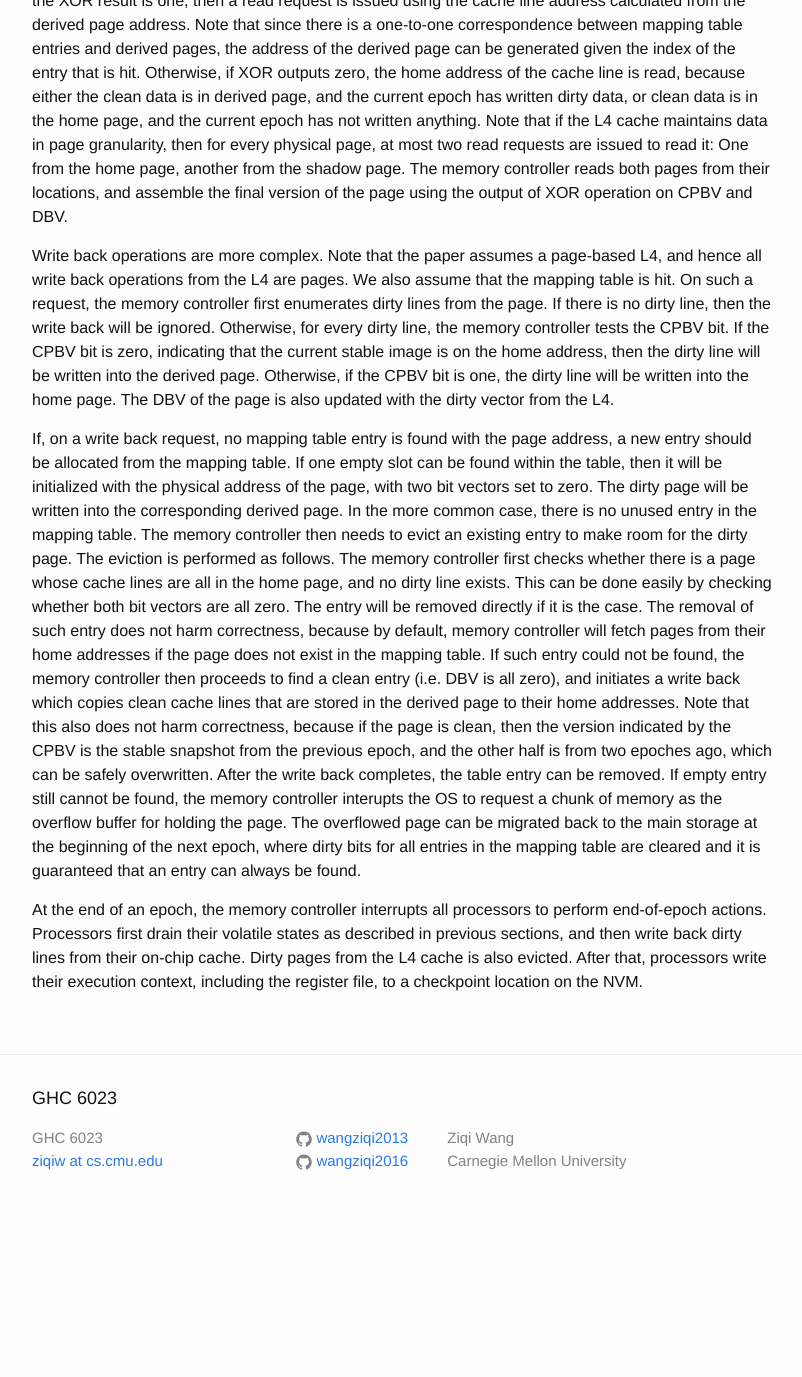
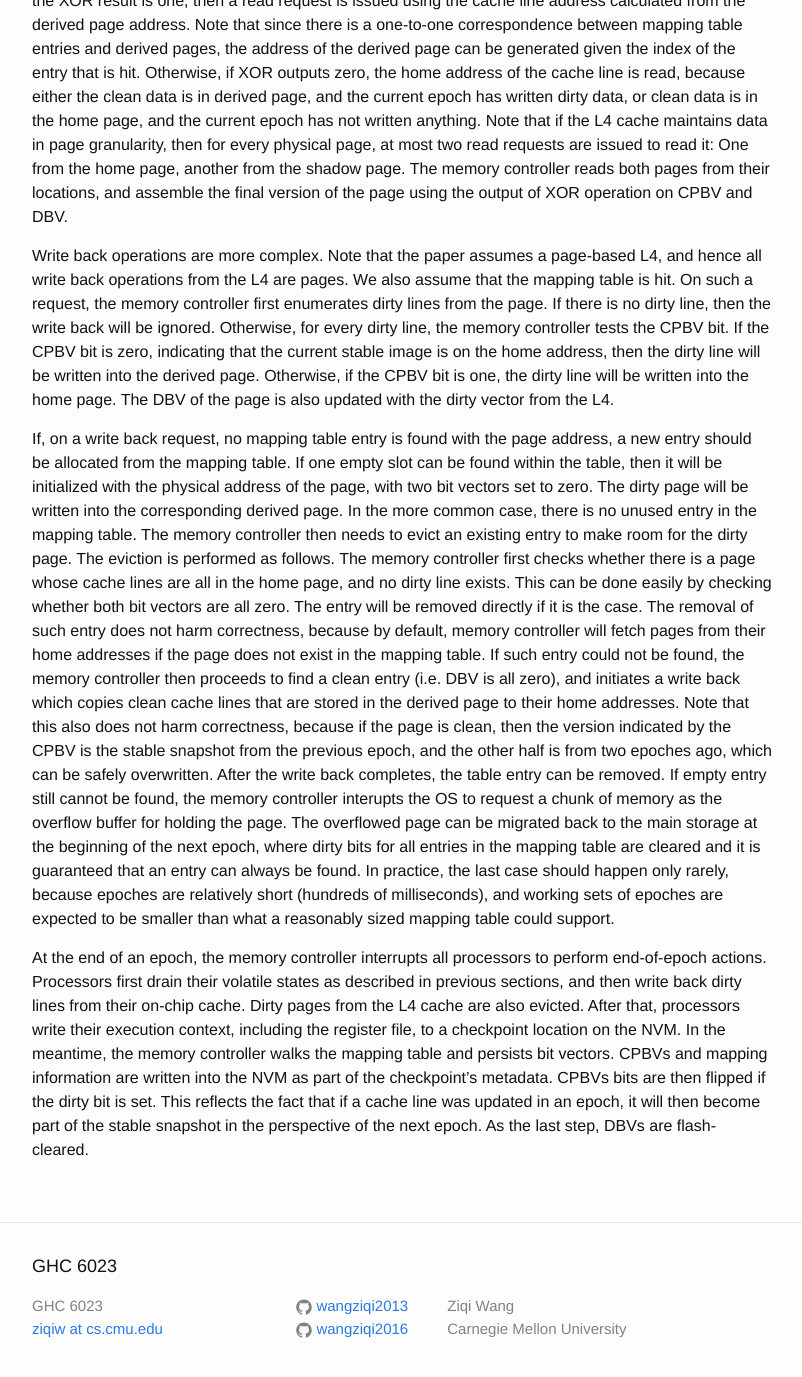
Before and after one commit to wangziqi2013/wangziqi2013.github.io, a Jekyll site: the page built from _posts/2019-03-05-Dual-Page-Ckpt.markdown, in a window 1280 px wide and 1400 px high, scrolled down 2348 px. Shown: the top 1377 px of the window, without its empty margins (238-1040 px from the left). Built offline with Jekyll 4.4.1, drawn with Linux system fonts in a browser that asks for light colours; before the commit the page ends 3580 px from its top, so only the background shows below that.

Commit message:
Finish checkpoint

```diff
--- a/_posts/2019-03-05-Dual-Page-Ckpt.markdown
+++ b/_posts/2019-03-05-Dual-Page-Ckpt.markdown
@@ -110,9 +110,13 @@ two epoches ago, which can be safely overwritten. After the write back completes
 If empty entry still cannot be found, the memory controller interupts the OS to request a chunk of memory as the overflow
 buffer for holding the page. The overflowed page can be migrated back to the main storage at the beginning of the next
 epoch, where dirty bits for all entries in the mapping table are cleared and it is guaranteed that an entry can always
-be found.
+be found. In practice, the last case should happen only rarely, because epoches are relatively short (hundreds of milliseconds),
+and working sets of epoches are expected to be smaller than what a reasonably sized mapping table could support.
 
 At the end of an epoch, the memory controller interrupts all processors to perform end-of-epoch actions. Processors
 first drain their volatile states as described in previous sections, and then write back dirty lines from their on-chip
-cache. Dirty pages from the L4 cache is also evicted. After that, processors write their execution context, including the
-register file, to a checkpoint location on the NVM.
+cache. Dirty pages from the L4 cache are also evicted. After that, processors write their execution context, including the
+register file, to a checkpoint location on the NVM. In the meantime, the memory controller walks the mapping table and
+persists bit vectors. CPBVs and mapping information are written into the NVM as part of the checkpoint's metadata. CPBVs
+bits are then flipped if the dirty bit is set. This reflects the fact that if a cache line was updated in an epoch, it
+will then become part of the stable snapshot in the perspective of the next epoch. As the last step, DBVs are flash-cleared.
```
